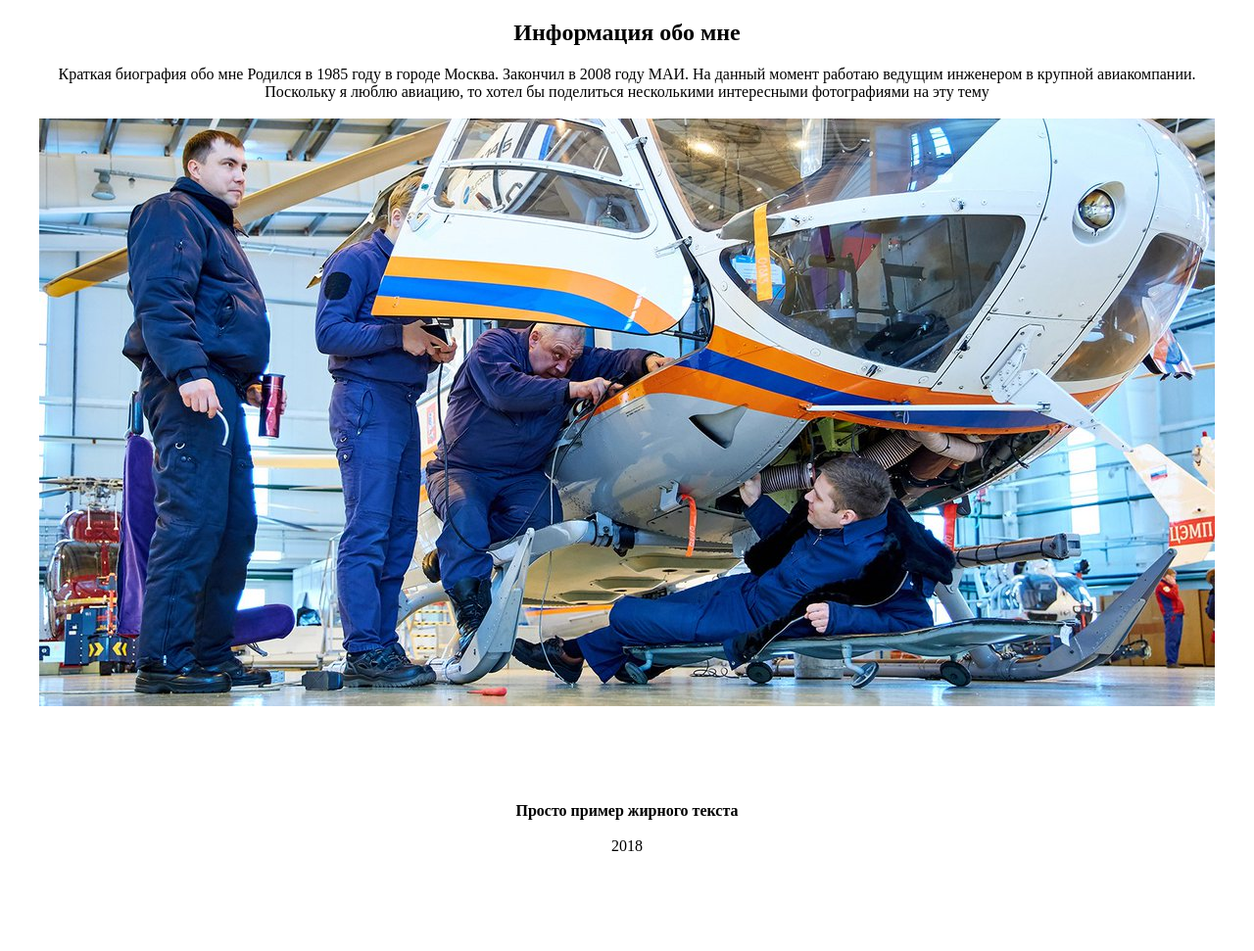
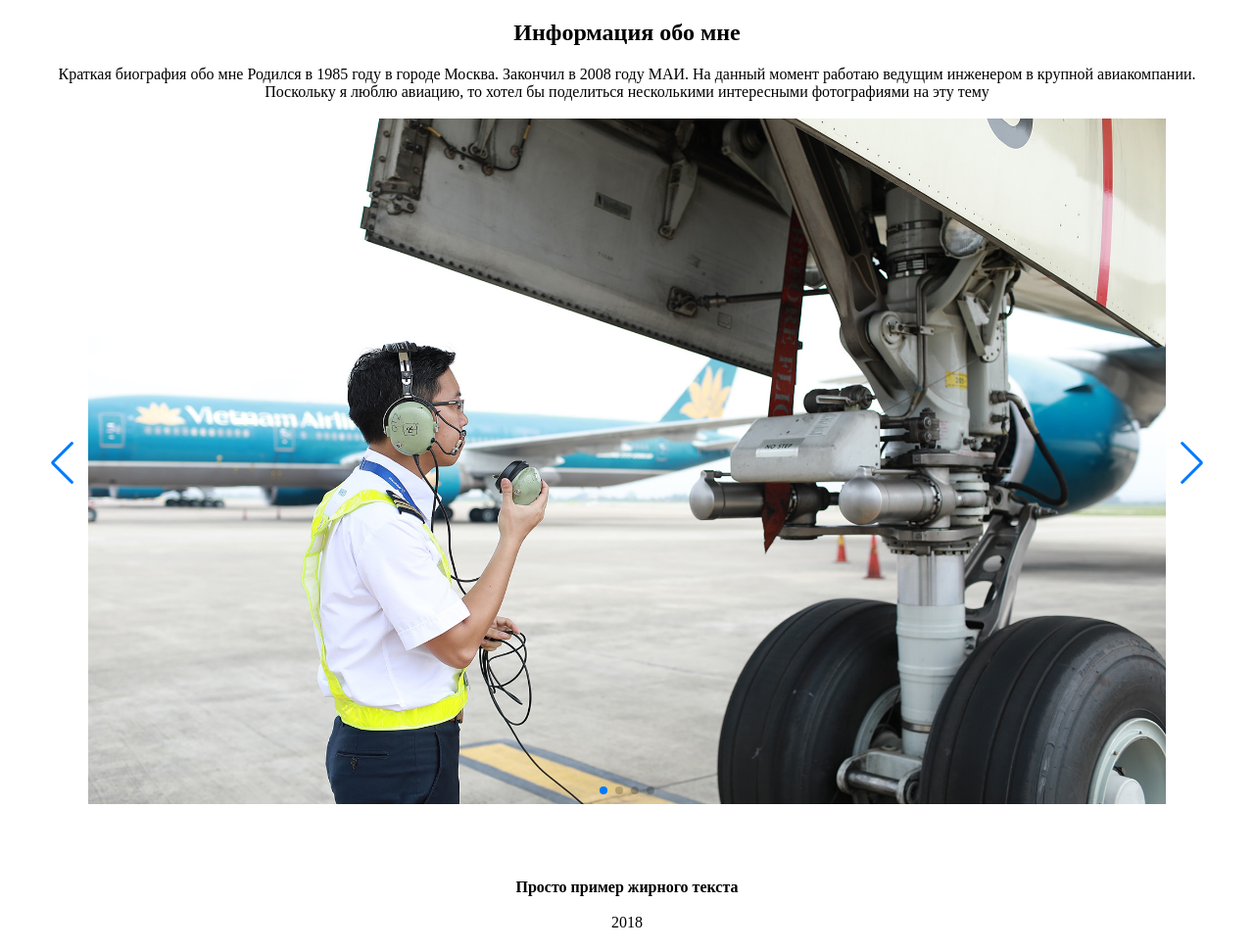
Before and after one commit to sergeykotenkogithub/gb, a PHP site: page / in a window 1280 px wide. Shown: the whole page at 98% size. Before the commit the page ends 869 px from the top, so only its background shows below. Run offline with PHP 8.4, Linux system fonts and the light colour scheme.

Commit message:
'4_task'

```diff
--- /dev/null
+++ b/script.js
@@ -0,0 +1,13 @@
+const swiper = new Swiper('.swiper-container', {
+    loop: true,
+    pagination: {
+        el: '.swiper-pagination',
+    },
+    navigation: {
+        nextEl: '.swiper-button-next',
+        prevEl: '.swiper-button-prev',
+    },
+    // scrollbar: {
+    //     el: '.swiper-scrollbar',
+    // },
+});
--- a/site.php
+++ b/site.php
@@ -4,6 +4,7 @@
         <title><?=$title?></title>
         <meta charset="UTF-8">
         <link rel="stylesheet" type="text/css" href="style.css" />
+        <link rel="stylesheet" href="https://unpkg.com/swiper/swiper-bundle.min.css" />
     </head>
     <body>
         <section>
@@ -14,7 +15,26 @@
             Поскольку я люблю авиацию, то хотел бы поделиться несколькими интересными
             фотографиями на эту тему
             <br><br>
-            <img src="img/work.jpg" alt="work">
+            <div class="swiper-container wrapper">
+                <div class="swiper-wrapper">
+                    <div class="swiper-slide">
+                        <img src="img/work1.jpg" alt="work1">
+                    </div>
+                    <div class="swiper-slide">
+                        <img src="img/work2.jpg" alt="work2">
+                    </div>
+                    <div class="swiper-slide">
+                        <img src="img/work3.jpg" alt="work3">
+                    </div>
+                    <div class="swiper-slide">
+                        <img src="img/work4.jpg" alt="work4">
+                    </div>
+                </div>
+                <div class="swiper-pagination"></div>
+                <div class="swiper-button-next"></div>
+                <div class="swiper-button-prev"></div>
+            </div>
+
             <br><br>
             <br><br>
         </section>
@@ -23,5 +43,7 @@
             <br><br>
             <?=$year?>
         </footer>
+        <script src="https://unpkg.com/swiper/swiper-bundle.min.js"></script>
+        <script src="script.js"></script>
     </body>
 </html>
--- a/style.css
+++ b/style.css
@@ -24,13 +24,13 @@ h1 {
 
 img {
     width: 100%;
-    max-width: 1200px;
+    width: 1100px;
+    height: 700px;
 }
 section {
     flex: 1 1 auto;
-    padding: 20px 0;
+    padding-top: 20px;
 }
-
 footer {
-    padding: 20px 0;
+    padding-bottom: 20px;
 }
```
Also changed, not shown: img/work1.jpg (added), img/work2.jpg (added), img/work3.jpg (added), img/work4.jpg (added), 1 other file.
